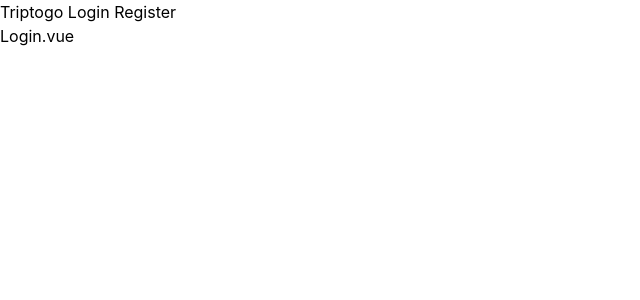
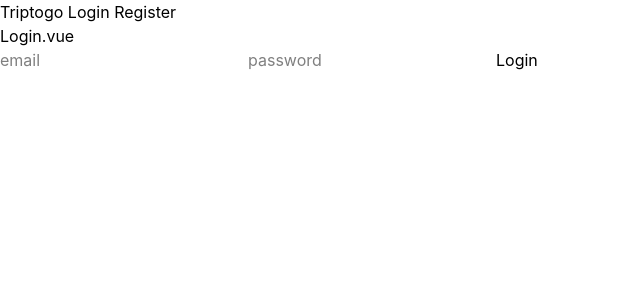
Before and after one commit to tejabaskara/TripToGo-v2, a Vue app in the folder frontend/: page /login in a window 1280 px wide. Shown: the top 300 px of the page, without its empty margins (0-640 px from the left). Built offline with nearby package versions, Linux system fonts and the light colour scheme; no server answers.

Commit message:
adding login page

```diff
--- a/frontend/src/views/Login.vue
+++ b/frontend/src/views/Login.vue
@@ -1,3 +1,37 @@
+<script setup>
+import { ref } from 'vue';
+import { useAuth } from '../composables/useAuth'
+import { useRouter } from 'vue-router'
+
+const router = useRouter()
+const { login } = useAuth()
+
+const email = ref('')
+const password = ref('')
+const formError = ref({})
+const submitting = ref(false)
+
+async function submit() {
+  submitting.value = true
+  formError.value = {}
+  try {
+    await login(email.value, password.value)
+    router.push('/')
+  } catch (e) {
+    formError.value = e.response?.data?.errors ?? {}
+  } finally {
+    submitting.value = false
+  }
+}
+
+</script>
+
 <template>
     <h1>Login.vue</h1>
+    <form @submit.prevent="submit">
+        <input v-model="email" type="email" placeholder="email" required>
+        <p v-if="formError.email">{{ formError.email[0] }}</p>
+        <input v-model="password" type="password" placeholder="password" required>
+        <button :disabled="submitting">Login</button>
+    </form>
 </template>
```
